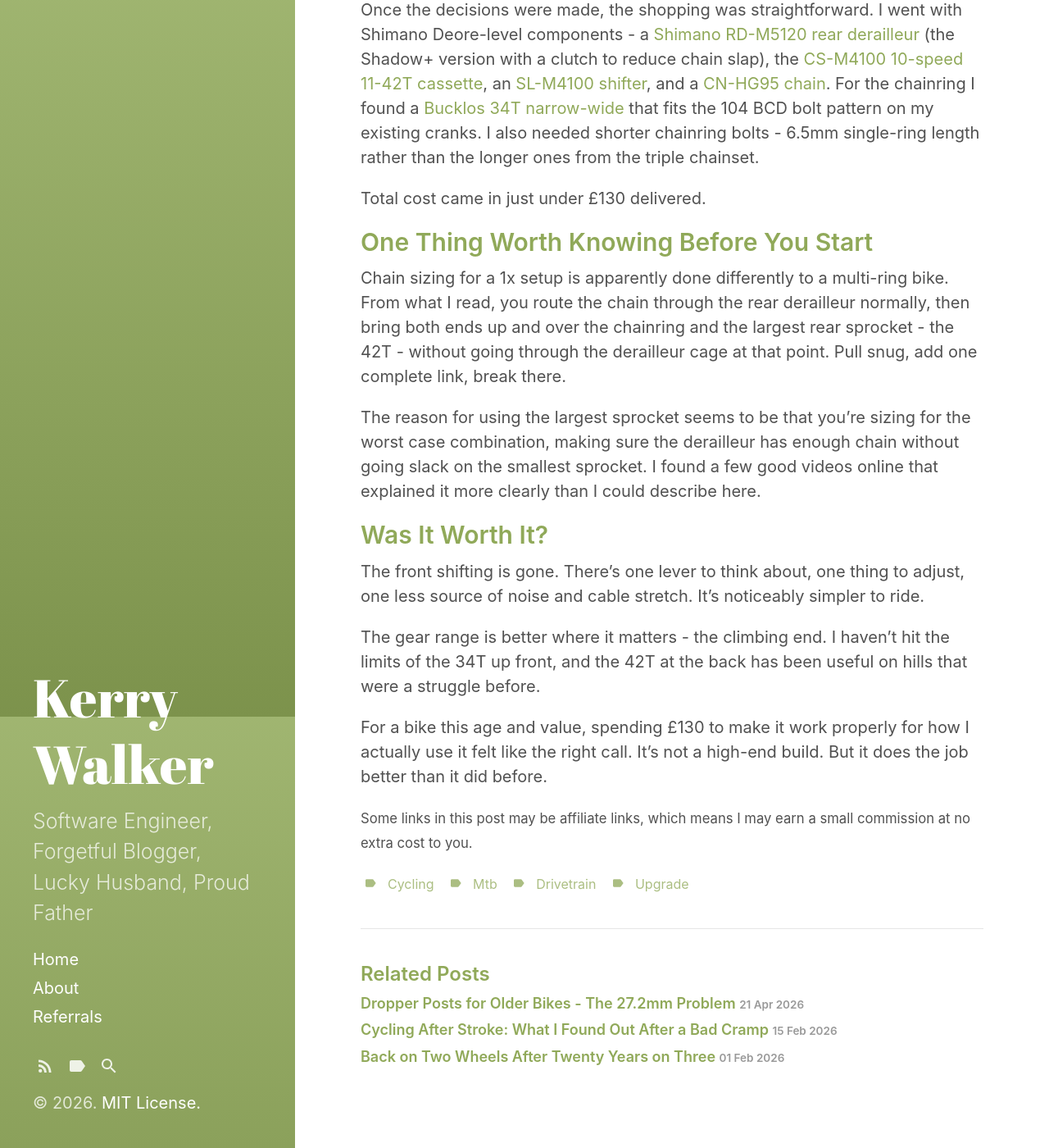
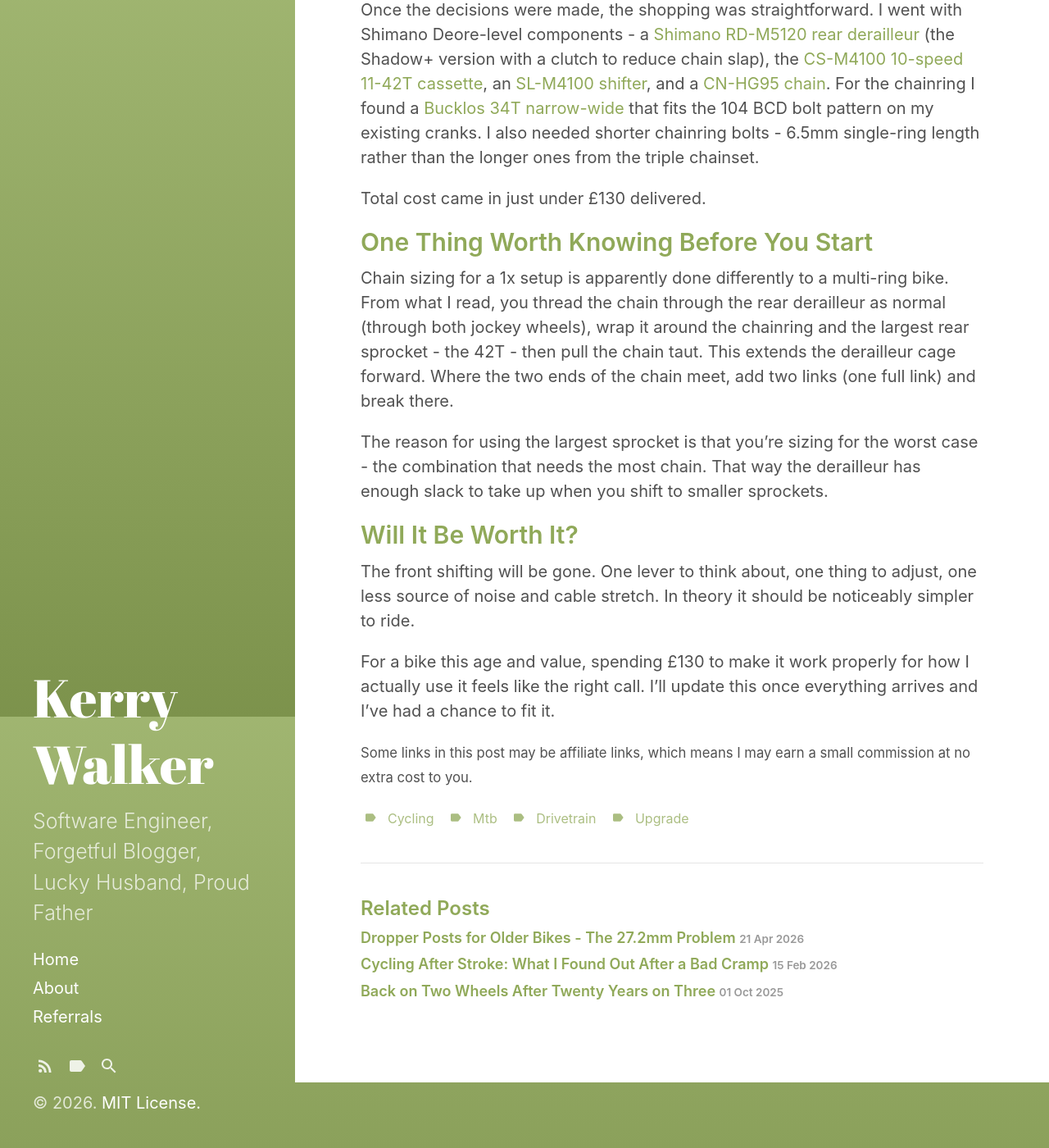
Before and after one commit to KerryWalker/KerryWalker.github.io, a Jekyll site: the page built from _posts/2026-04-18-converting-to-1x10-speed.md, in a window 1280 px wide and 1400 px high, scrolled down 3626 px. Shown: the whole window at 82% size. Built offline with Jekyll 4.4.1, drawn with Linux system fonts in a browser that asks for light colours; comment, search, counter and statistics services are not loaded.

Commit message:
Fix 1x10 post chain sizing and update dates/links

```diff
--- a/_posts/2026-04-18-converting-to-1x10-speed.md
+++ b/_posts/2026-04-18-converting-to-1x10-speed.md
@@ -88,14 +88,12 @@ Total cost came in just under £130 delivered.
 
 ## One Thing Worth Knowing Before You Start
 
-Chain sizing for a 1x setup is apparently done differently to a multi-ring bike. From what I read, you route the chain through the rear derailleur normally, then bring both ends up and over the chainring and the largest rear sprocket - the 42T - without going through the derailleur cage at that point. Pull snug, add one complete link, break there.
+Chain sizing for a 1x setup is apparently done differently to a multi-ring bike. From what I read, you thread the chain through the rear derailleur as normal (through both jockey wheels), wrap it around the chainring and the largest rear sprocket - the 42T - then pull the chain taut. This extends the derailleur cage forward. Where the two ends of the chain meet, add two links (one full link) and break there.
 
-The reason for using the largest sprocket seems to be that you're sizing for the worst case combination, making sure the derailleur has enough chain without going slack on the smallest sprocket. I found a few good videos online that explained it more clearly than I could describe here.
+The reason for using the largest sprocket is that you're sizing for the worst case - the combination that needs the most chain. That way the derailleur has enough slack to take up when you shift to smaller sprockets.
 
-## Was It Worth It?
+## Will It Be Worth It?
 
-The front shifting is gone. There's one lever to think about, one thing to adjust, one less source of noise and cable stretch. It's noticeably simpler to ride.
+The front shifting will be gone. One lever to think about, one thing to adjust, one less source of noise and cable stretch. In theory it should be noticeably simpler to ride.
 
-The gear range is better where it matters - the climbing end. I haven't hit the limits of the 34T up front, and the 42T at the back has been useful on hills that were a struggle before.
-
-For a bike this age and value, spending £130 to make it work properly for how I actually use it felt like the right call. It's not a high-end build. But it does the job better than it did before.
+For a bike this age and value, spending £130 to make it work properly for how I actually use it feels like the right call. I'll update this once everything arrives and I've had a chance to fit it.
```
Also changed, not shown: _posts/2025-10-01-back-on-two-wheels.md (renamed from _posts/2026-02-01-back-on-two-wheels.md, +1 -1 lines), _posts/2026-02-15-cycling-after-stroke.md (+2 -1 lines).
